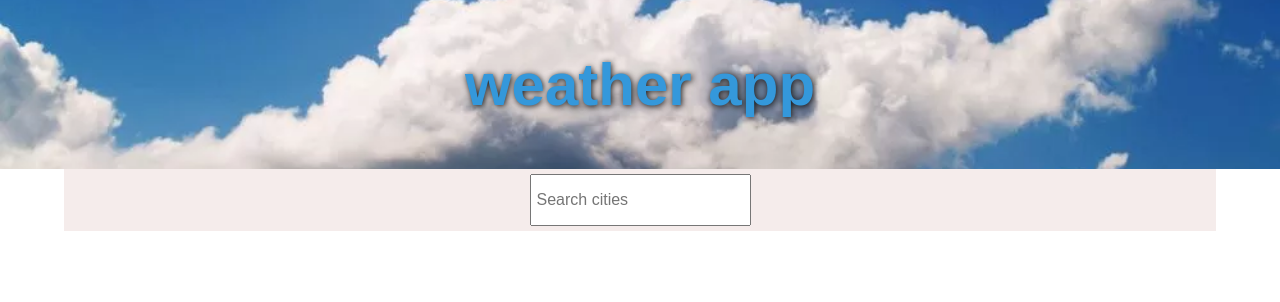
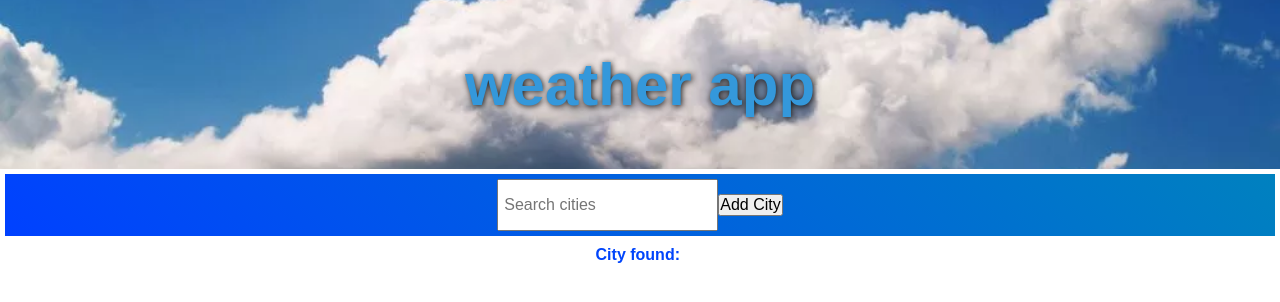
Before and after one commit to milanzivanov/angularWeatherApp-v5, an Angular app: page / in a window 1280 px wide. Shown: the top 302 px of the page. Built offline with nearby package versions, Linux system fonts and the light colour scheme.

Commit message:
alll is working

```diff
--- a/src/app/search/search.component.html
+++ b/src/app/search/search.component.html
@@ -1,22 +1,23 @@
 <section class="weather-search">
-  <form (ngSubmit)="onSubmit(f)" #f="ngForm">
+  <form (ngSubmit)="onSubmit()">
     <div class="weather-tub" *ngFor="let item of result; let i = index;">
       <label for="city">{{ item }}
       </label>
       <span (click)="removeItem(i)">X</span>
     </div>
     <input [(ngModel)]='cityName'
+           id='city'
            name='cityName'
            type='text'
-           id='city'
            required
            placeholder="Search cities">
 
-    <!-- <button type="submit"
-            (submit)="onSubmit($event)">Add City</button> -->
+    <button type="submit"
+            (submit)="onSubmit($event)">Add City</button>
   </form>
 
-  <!-- <div>
-    <span class="info">City found: {{cityName}}</span>
-  </div> -->
+  <div>
+    <span class="info">City found:&nbsp;</span>{{cityName}}
+  </div>
+
 </section>
--- a/src/app/search/search.component.ts
+++ b/src/app/search/search.component.ts
@@ -27,56 +27,52 @@ export class SearchComponent implements OnInit {
   constructor(private _weatherService: WeatherService) { }
 
   ngOnInit() {
-    console.log('search data ' + this.data);
+    // console.log('search data ' + this.data);
   }
 
   // angular form documentation
-  onSubmit(f: NgForm) {
+  onSubmit() {
+
+    // exit from event
+    if (this.cityName.trim() === '') {
+      return;
+    }
+
     // console.log(f.value.cityName);
 
-    this._weatherService.searchWeatherData(f.value.cityName)
+    // more than one cites in input
+    const addedCities = this.cityName.split(',').map(city => city.trim());
+
+    addedCities.forEach(city => {
+      // http service
+      this._weatherService.searchWeatherData(city)
       .subscribe(data => {
-
         // I get the data in the console???hm
         console.log(data);
-      this.data = data;
-      console.log('search ' + this.data.date);
-
+        // this.data = data;
         // adding weather data to the weather data
-      const weatherItem = new WeatherItem(this.data.cityName, this.data.country, this.data.temp);
+        const weatherItem = new WeatherItem(data.cityName, data.country, data.temp);
         this._weatherService.addWeatherItem(weatherItem);
 
         // 777 adding to search tamplate
         // push data to resalt[]
-      this.result.push(this.cityName);
+        // TRICKY
+        this.result.push(data.cityName);
 
         // clear the input field
         this.cityName = '';
-
-      // removeCity with service
-      // this._weatherService.removeCity(weatherItem);
+      },
+      error => {
+        console.log('City not found or not exsist!!!');
+      }
+    );
 
     });
-
-
   }
 
   // remove
   removeItem(i) {
-    // 555
-    // const root = this.result[i];
     WEATHER_ITEMS.splice(i, 1);
     this.result.splice(i, 1);
-
-    // 555
-    // this.cityRemoved.emit(root);
-    // console.log('test remove 111');
   }
-
-  // eventHandler(event) {
-  //   // if (event.keyCode === 13) {
-  //     this.onSubmit(event);
-  //   // }
-  // }
-
 }
--- a/src/app/weather.data.ts
+++ b/src/app/weather.data.ts
@@ -1,5 +1,3 @@
 import { WeatherItem } from './weather-item';
 export const WEATHER_ITEMS: WeatherItem[] = [
-  // new WeatherItem('Novi Knezevac', 'RS' , 6),
-  // new WeatherItem('Novi Sad', 'RS', 5)
 ];
--- a/src/app/weather.service.ts
+++ b/src/app/weather.service.ts
@@ -28,9 +28,9 @@ export class WeatherService {
   }
 
   // remove item from tempalte search and from item cmponent
-  removeCity(i) {
-    WEATHER_ITEMS.splice(i, 1);
-  }
+  // removeCity(i) {
+  //   WEATHER_ITEMS.splice(i, 1);
+  // }
 
 
   // search weather app
@@ -52,7 +52,6 @@ export class WeatherService {
                         };
                      });
   }
-
 }
 
 export interface CityInfo {
--- a/src/styles.css
+++ b/src/styles.css
@@ -39,33 +39,39 @@ form {
   display: flex;
   justify-content: center;
   align-items: center;
+  background: #0041ff;
+  background-color: #00ae7b;
+  background: linear-gradient(45deg, #0041ff, #0081bf);
+  padding: 5px;
 }
 
-.tooltip {
+/* .tooltip {
   position: absolute;
   padding: 3px;
   font-size: 12px;
   background-color: #eee;
   border-radius: 3px;
-  border: 1px solid #ccc;
+  border: 1px solid rgb(114, 148, 36);
   text-align: left;
-}
+} */
 
 .temperature {
   cursor: default;
 }
 
 .info {
-  color: rgba(95, 95, 95, 0.51);
+  color: #0044fb;
   font-weight: bold;
+  padding: 10px 0;
+  display: block;
 }
 
 .weather-search {
   margin: 0 auto;
-  max-width: 90%;
+  max-width: 100%;
   text-align: center;
   padding: 5px;
-  background: #f5eceb;
+  /* background: rgb(95, 97, 218); */
 }
 
 
@@ -78,12 +84,13 @@ input {
   padding: 15px 5px;
   outline: none;
   max-width: 300px;
+  /* border: 0; */
 }
 
 /* tab city */
 .weather-tub {
   padding: 17px 10px;
-  background-color: #3498db;
+  background-color: #2988c6;
 }
 
 .weather-tub label {
```
Lines whose indentation alone changed are shown as unchanged.
